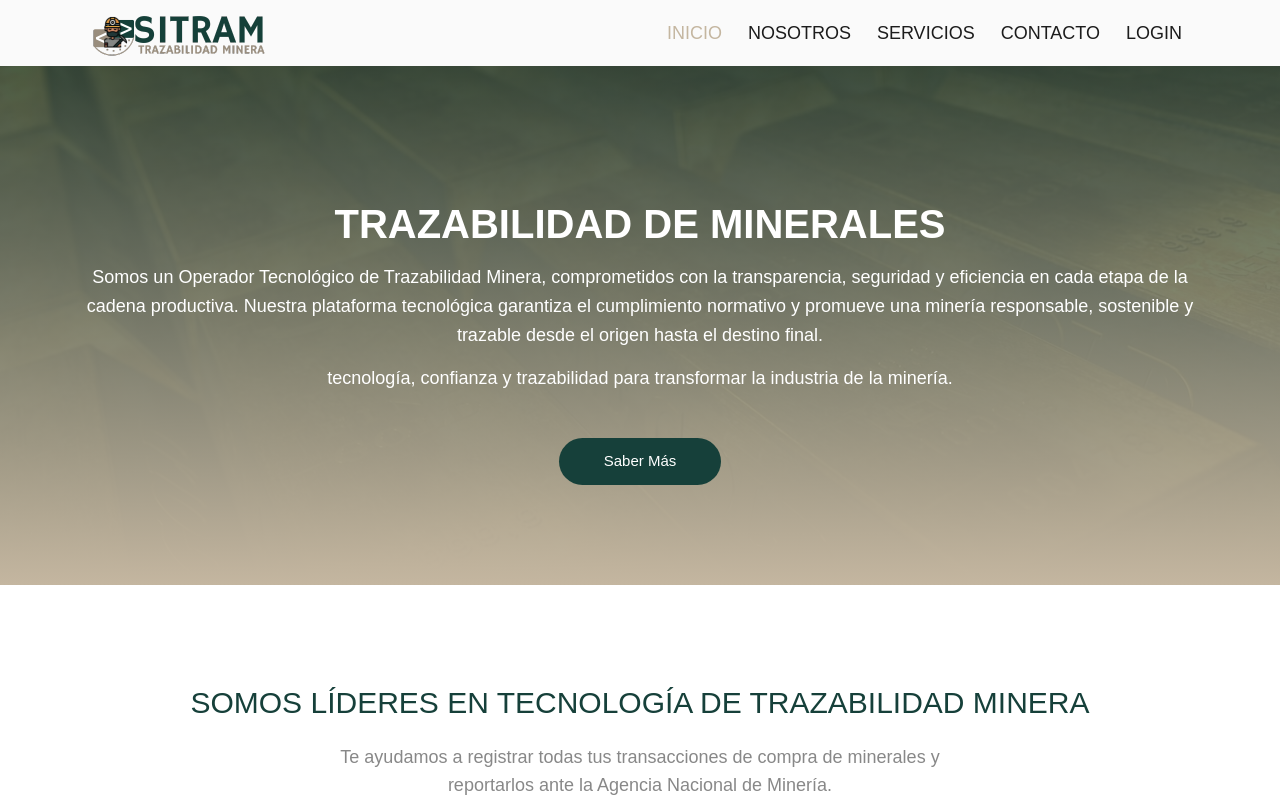
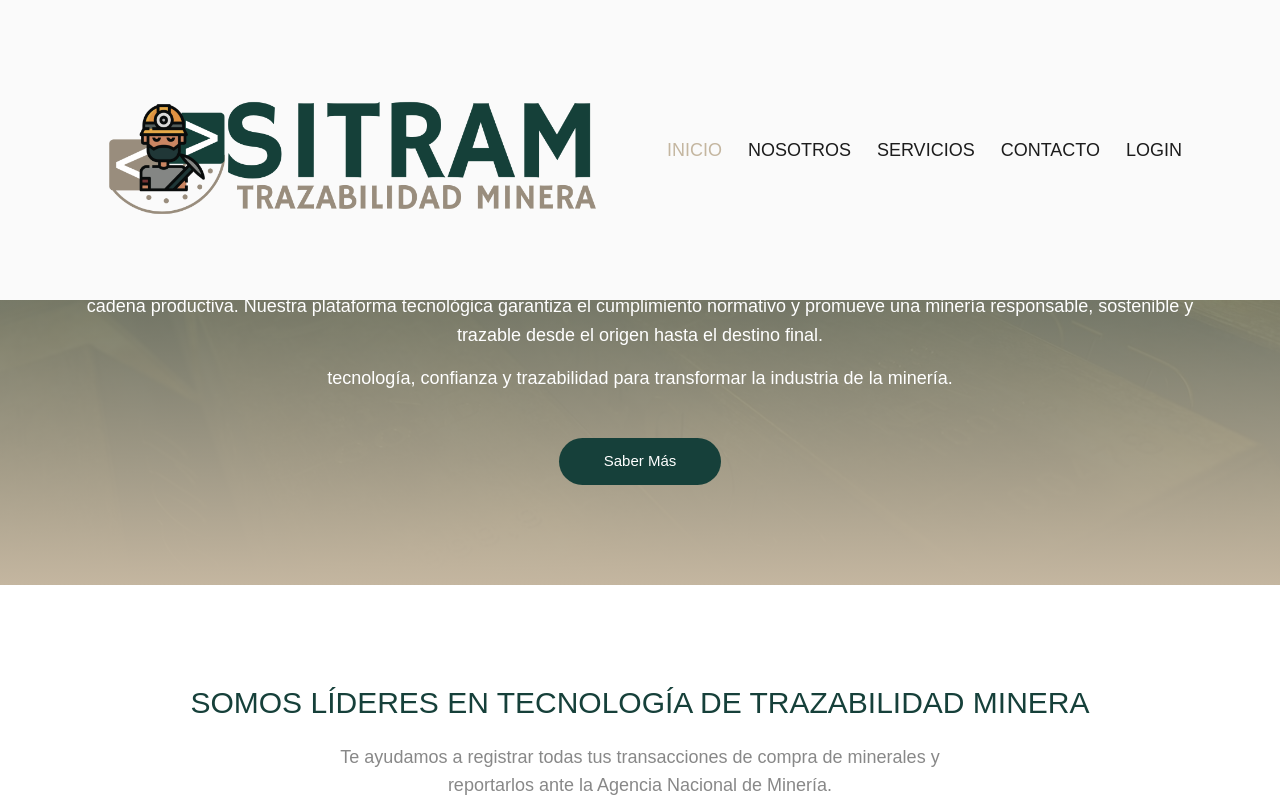
Before and after one commit to ajrojas2025/sitram, a plain HTML site: page index.html in a window 1280 px wide. Shown: the top 803 px of the page. Drawn offline with nearby package versions, Linux system fonts and the light colour scheme.

Commit message:
Update index.html

```diff
--- a/index.html
+++ b/index.html
@@ -22,7 +22,7 @@
 <body>
 <!-- Navbar -->
 <nav class="navbar navbar-expand-lg">
-  <div class="container"> <a  href="#"> <img src="./images/logositrampeque.png" alt="logo" class="logo-1"> </a>
+  <div class="container"> <a  href="#"> <img src="./images/sitramhorizontal.png" alt="logo" class="logo-1"> </a>
     <button class="navbar-toggler" type="button" data-toggle="collapse" data-target="#navbarSupportedContent" aria-controls="navbarSupportedContent" aria-expanded="false" aria-label="Toggle navigation"> <span class="fas fa-bars"></span> </button>
     <div class="collapse navbar-collapse" id="navbarSupportedContent">
       <ul class="navbar-nav ml-auto">
```
